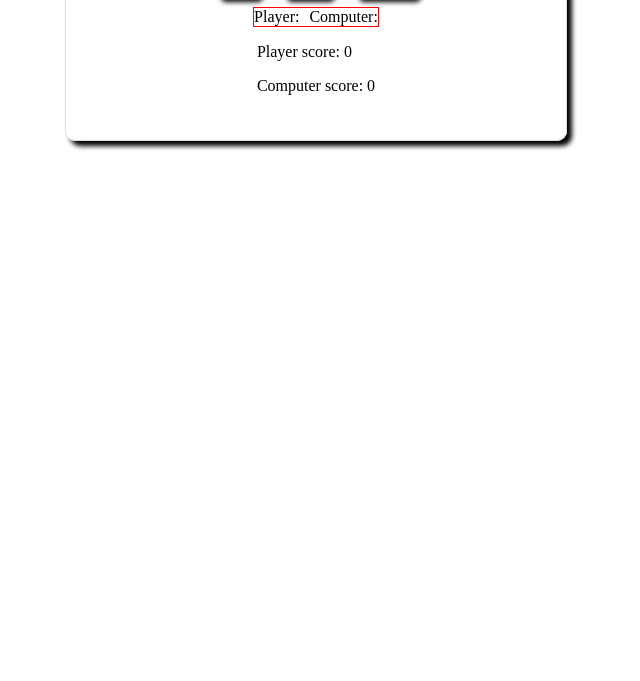
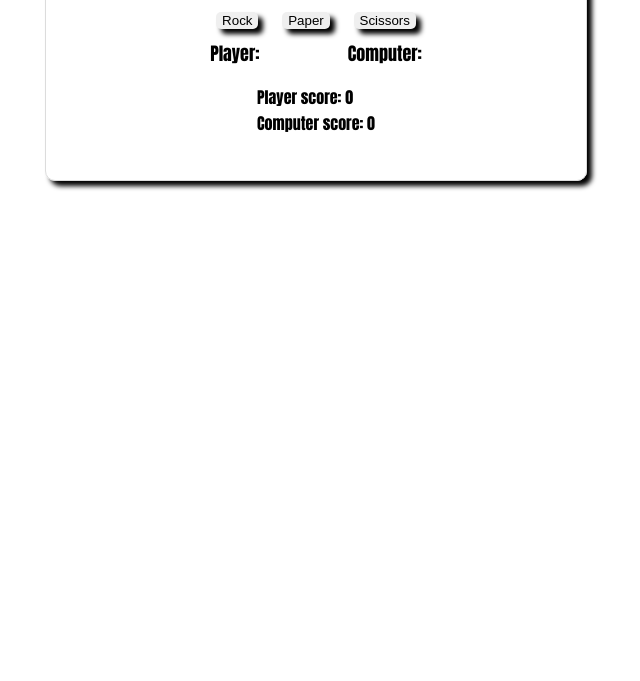
Before and after one commit to Jarmps90/rockPaperScissors, a plain HTML site: page index.html in a window 1280 px wide. Shown: the part 119-800 px from the top of the page, without its empty margins (324-964 px from the left). Drawn offline with Linux system fonts and the light colour scheme.

Commit message:
added styling and that concludes that project

```diff
--- a/index.html
+++ b/index.html
@@ -17,8 +17,8 @@
                 <button id="scissors">Scissors</button>
             </div>
             <div class="choiceDisplays">
-                <div id="playerChoiceDisplay">Player: </div>
-                <div id="computerChoiceDisplay">Computer: </div>
+                <p id="playerChoiceDisplay">Player: </p>
+                <p id="computerChoiceDisplay">Computer: </p>
             </div>
             <div id="outcomeDisplay"></div>
 
--- a/style.css
+++ b/style.css
@@ -3,6 +3,8 @@ body {
     display: flex;
     justify-content: center;
     align-items: center;
+    font-family: Impact, Haettenschweiler, 'Arial Narrow Bold', sans-serif;
+
 
 }
 
@@ -16,7 +18,7 @@ body {
     align-items: center;
     box-shadow: 5px 5px 5px;
     border-radius: 10px;
-
+    padding: 20px;
 
 }
 
@@ -28,17 +30,32 @@ button {
     border: none;
     margin: 10px;
     border-radius: 5px;
-
     cursor: pointer;
     box-shadow: 5px 5px 5px;
+
 }
 
 .choiceDisplays {
+    width: 300px;
+    height: 30px;
     display: flex;
     flex-direction: row;
     justify-content: space-around;
-    gap:10px;
-    border: 1px, red, solid;
+    align-items: center;
     text-align: justify;
+    font-size: 18px;
+
 
 }
+
+#outcomeDisplay {
+    align-items: center;
+    font-size: 25px;
+    font-weight: bold;
+    display: flex;
+
+}
+
+#computerScore, #playerScore {
+    height: 10px;
+}
```
